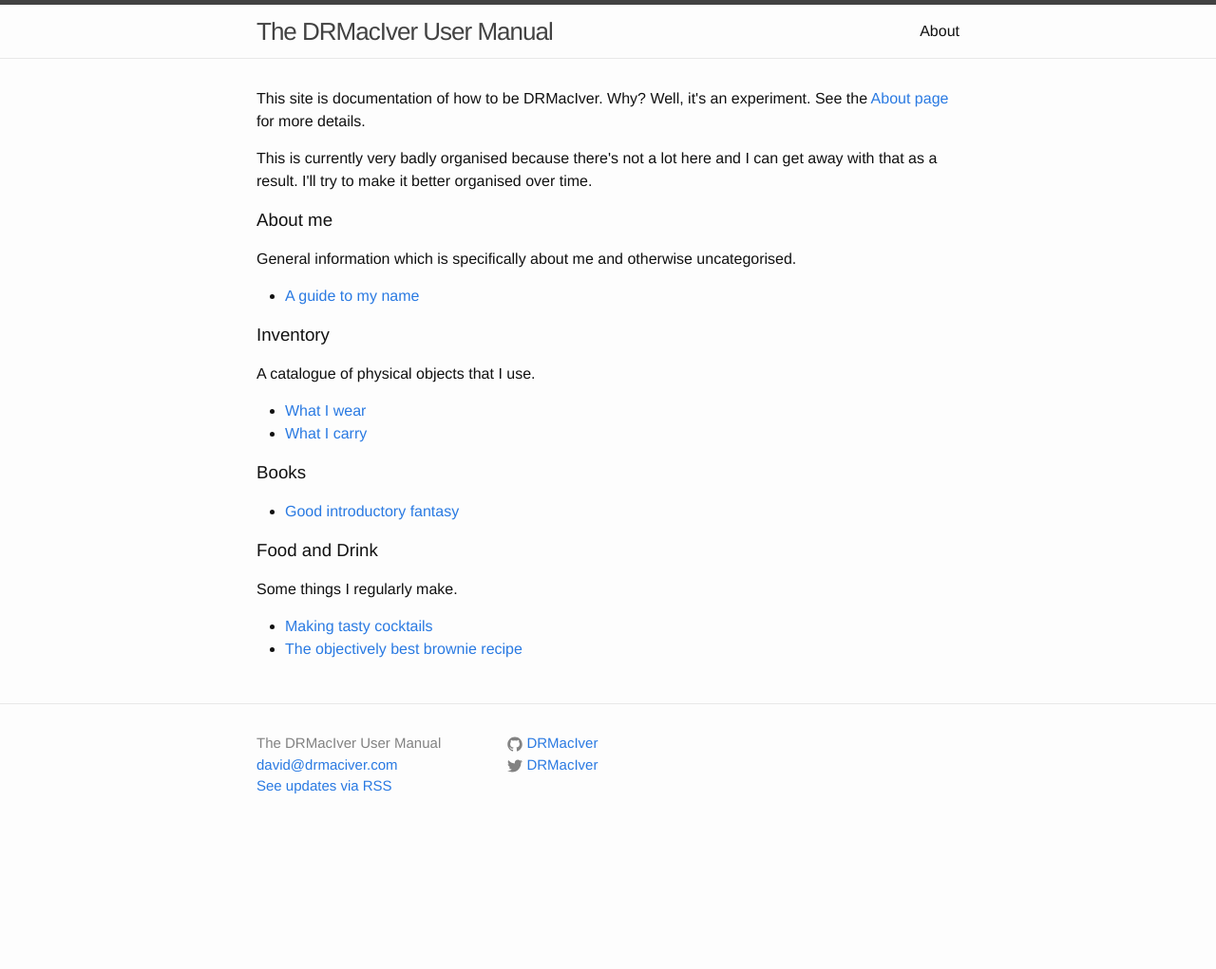
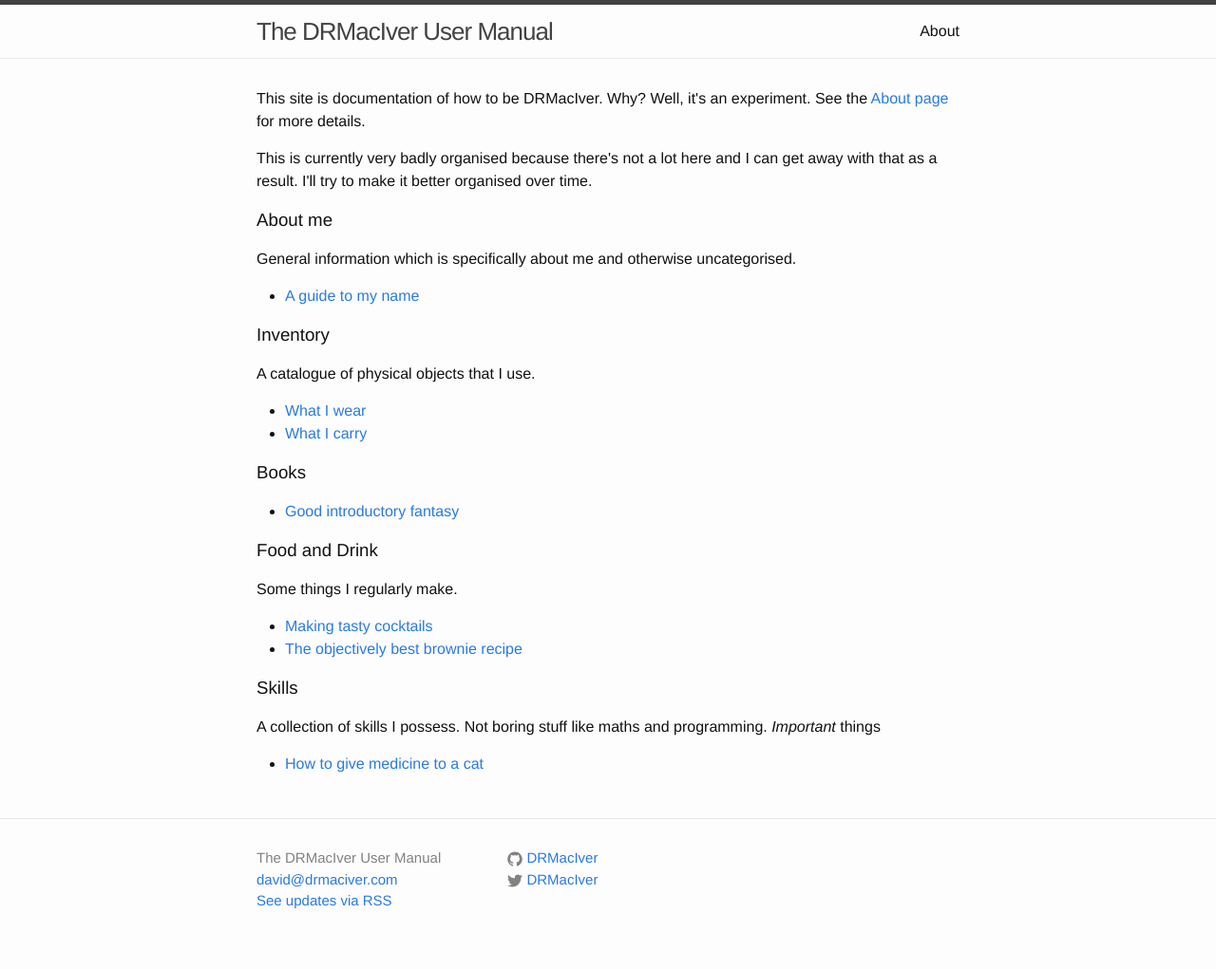
Before and after one commit to DRMacIver/docs, a Jekyll site: the page built from index.html, in a window 1280 px wide. Shown: the whole page at 95% size. Built offline with Jekyll 4.4.1, drawn with Linux system fonts in a browser that asks for light colours; before the commit the page ends 900 px from its top, so only the background shows below that.

Commit message:
How to give medicine to a cat

```diff
--- a/index.html
+++ b/index.html
@@ -60,4 +60,13 @@ date: 2015-12-06 00:00:00
       <li><a href="/tasty/brownies/">The objectively best brownie recipe</a></li>
     </ul>
   </section>
+
+  <section>
+    <h3>Skills</h3>
+    <p>A collection of skills I possess. Not boring stuff like maths and programming. <em>Important</em> things</p>
+
+    <ul>
+      <li><a href="/skills/pillacat/">How to give medicine to a cat</a></li>
+    </ul>
+  </section>
 </div>
```
Also changed, not shown: skills/pillacat/index.markdown (added, +41 -0 lines).
